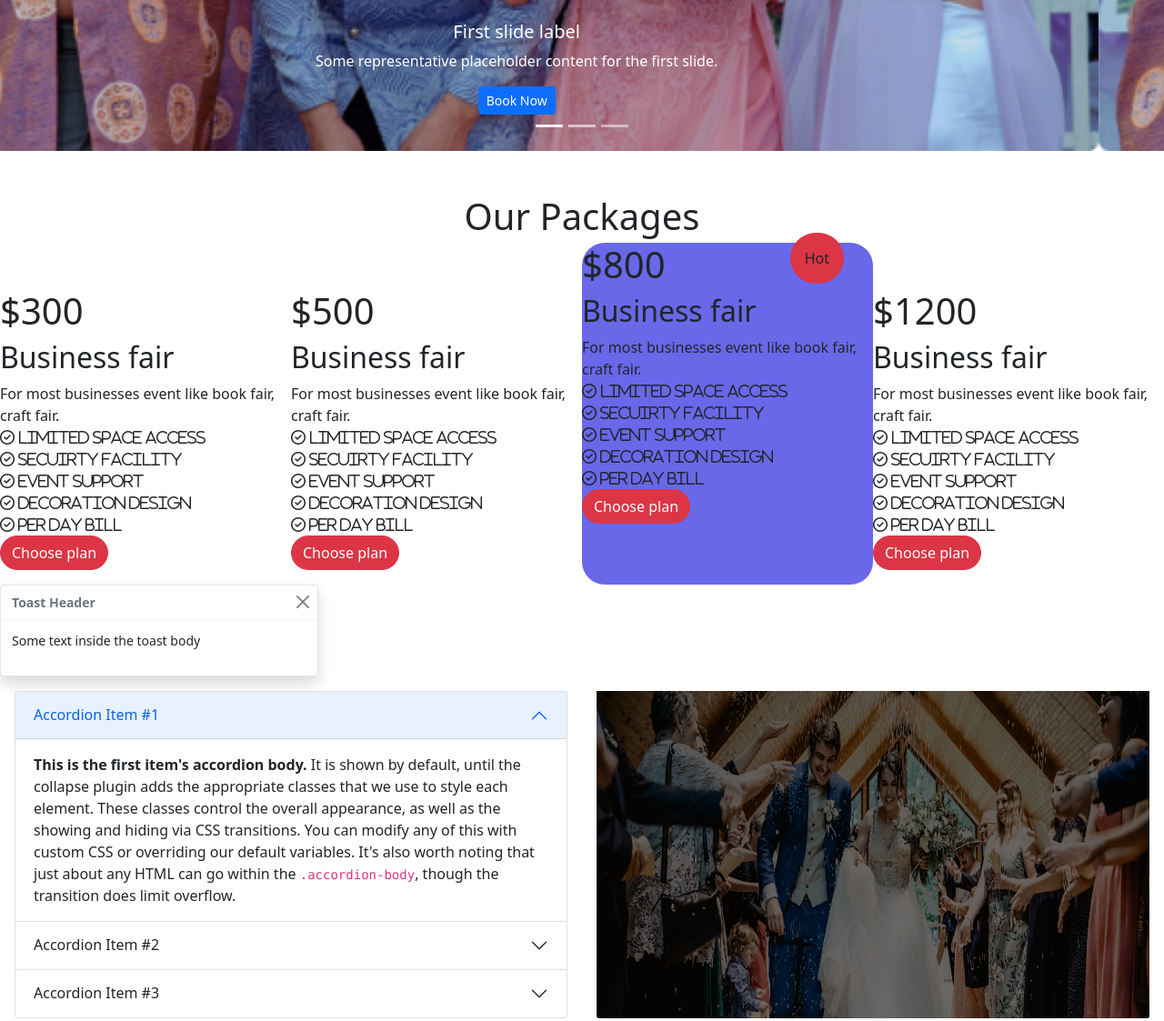
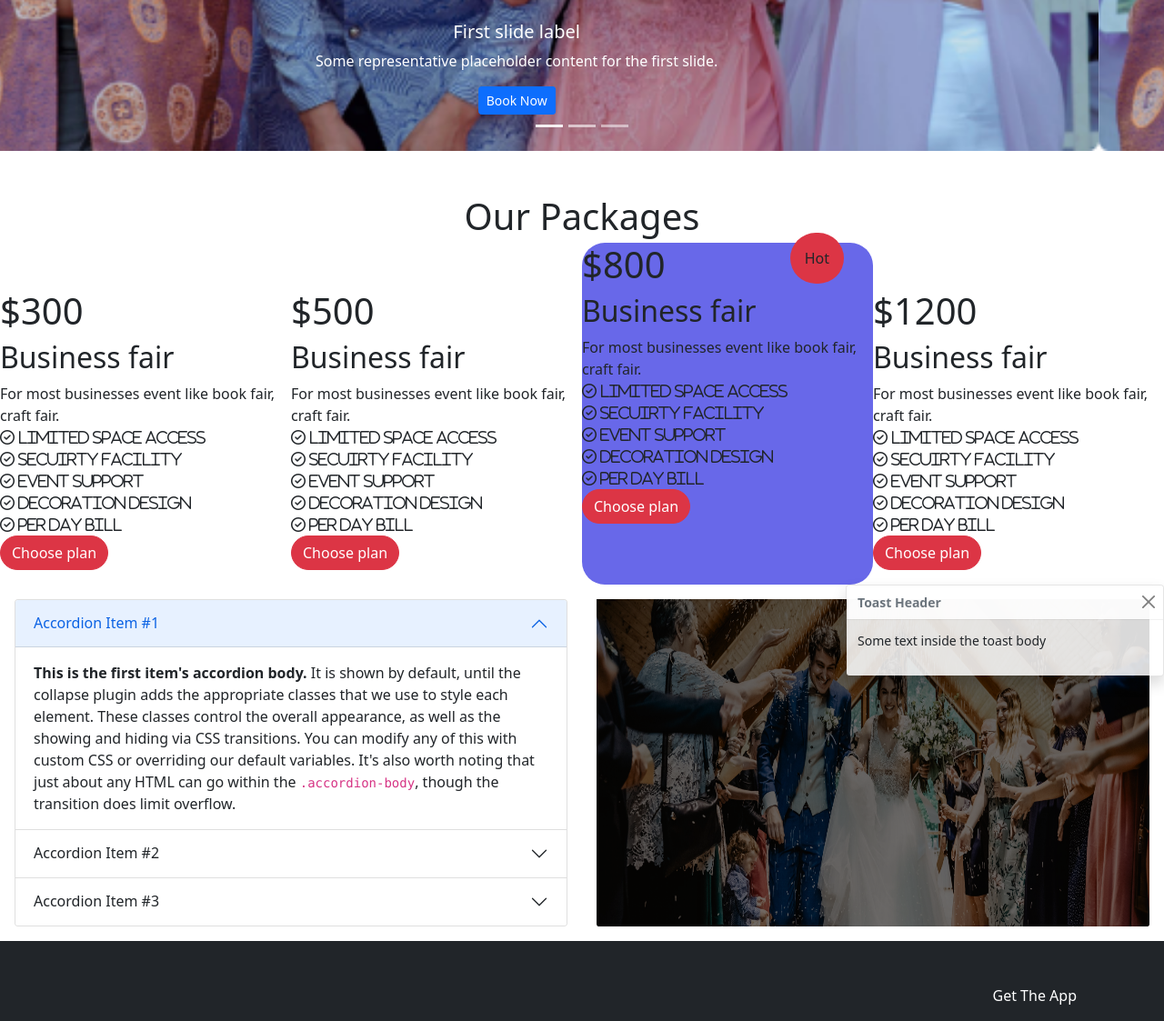
Before and after one commit to salaamah/convention-center, a plain HTML site: page index.html in a window 1280 px wide. Shown: the part 743-1866 px from the top of the page at 91% size. Drawn offline with nearby package versions, Linux system fonts and the light colour scheme.

Commit message:
more classes

```diff
--- a/style.css
+++ b/style.css
@@ -10,6 +10,10 @@
     top: -3%;
     right: 10%;
 }
-.my-tost{
-
+main{
+    position: relative;
 }
+.my-toast{
+    position: absolute;
+    right: 0%;
+}
```
